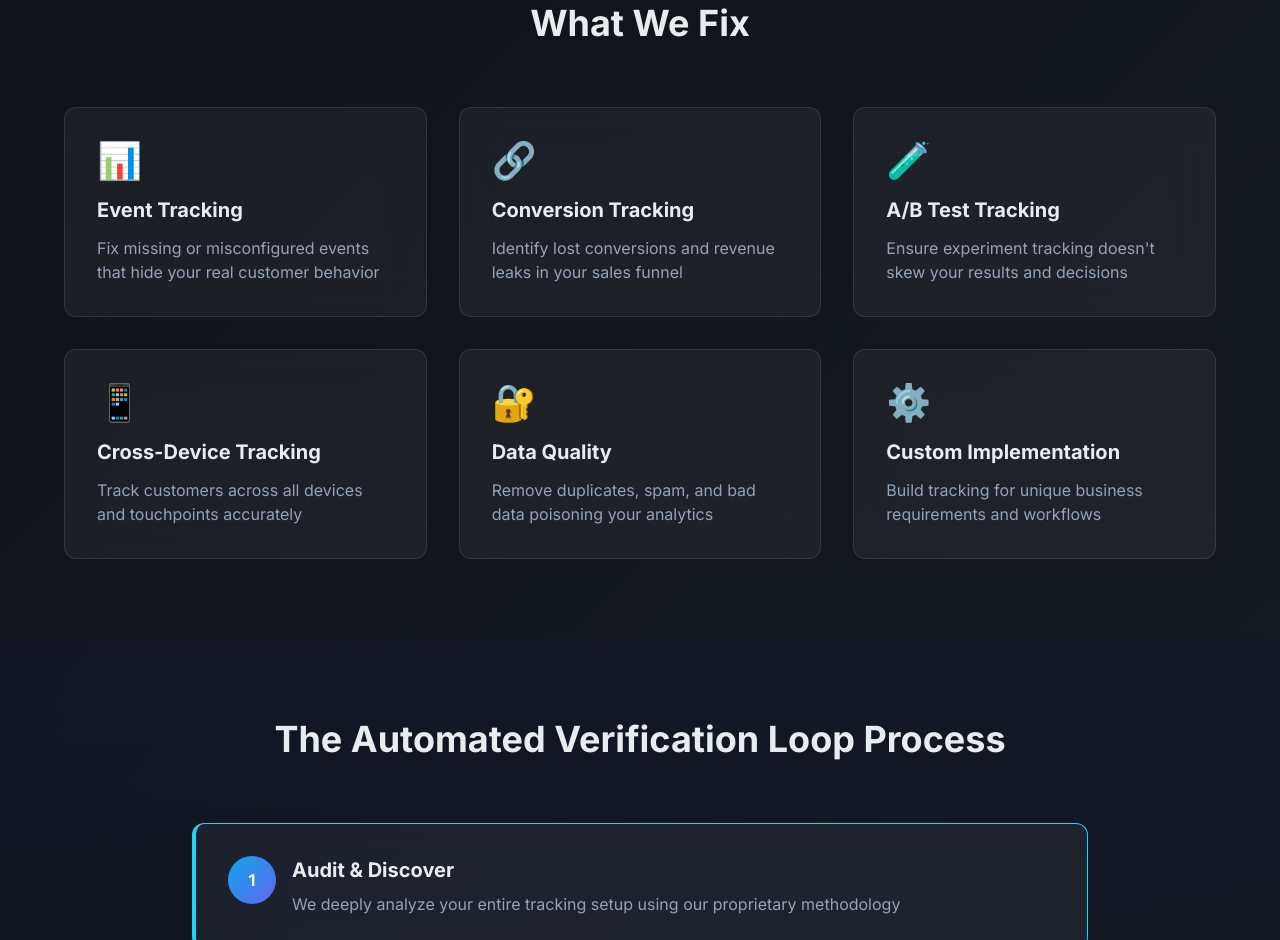
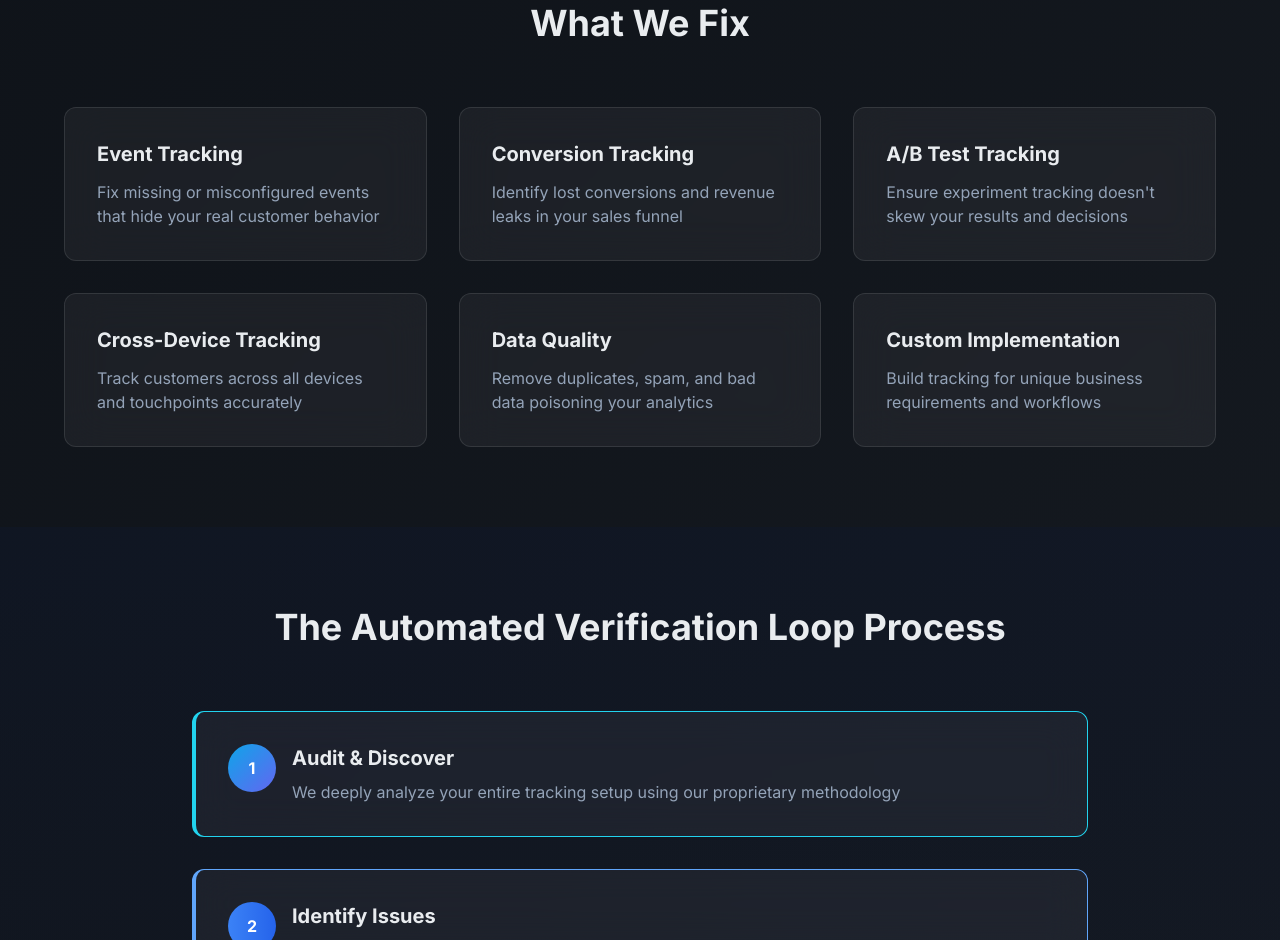
Before and after one commit to HenzeLabs/The-Forensic-Data-Lab, a website: page website/index.html in a window 1280 px wide. Shown: the part 877-1817 px from the top of the page. Drawn offline with nearby package versions, Linux system fonts and the light colour scheme.

Commit message:
Remove emojis from What We Fix service cards

```diff
--- a/website/index.html
+++ b/website/index.html
@@ -180,7 +180,6 @@
           <div
             class="glass-effect rounded-xl p-8 hover:border-blue-400 transition group"
           >
-            <div class="text-4xl mb-4">📊</div>
             <h3
               class="text-xl font-bold mb-3 group-hover:text-blue-400 transition"
             >
@@ -196,7 +195,6 @@
           <div
             class="glass-effect rounded-xl p-8 hover:border-purple-400 transition group"
           >
-            <div class="text-4xl mb-4">🔗</div>
             <h3
               class="text-xl font-bold mb-3 group-hover:text-purple-400 transition"
             >
@@ -211,7 +209,6 @@
           <div
             class="glass-effect rounded-xl p-8 hover:border-cyan-400 transition group"
           >
-            <div class="text-4xl mb-4">🧪</div>
             <h3
               class="text-xl font-bold mb-3 group-hover:text-cyan-400 transition"
             >
@@ -226,7 +223,6 @@
           <div
             class="glass-effect rounded-xl p-8 hover:border-blue-400 transition group"
           >
-            <div class="text-4xl mb-4">📱</div>
             <h3
               class="text-xl font-bold mb-3 group-hover:text-blue-400 transition"
             >
@@ -241,7 +237,6 @@
           <div
             class="glass-effect rounded-xl p-8 hover:border-purple-400 transition group"
           >
-            <div class="text-4xl mb-4">🔐</div>
             <h3
               class="text-xl font-bold mb-3 group-hover:text-purple-400 transition"
             >
@@ -256,7 +251,6 @@
           <div
             class="glass-effect rounded-xl p-8 hover:border-cyan-400 transition group"
           >
-            <div class="text-4xl mb-4">⚙️</div>
             <h3
               class="text-xl font-bold mb-3 group-hover:text-cyan-400 transition"
             >
```
